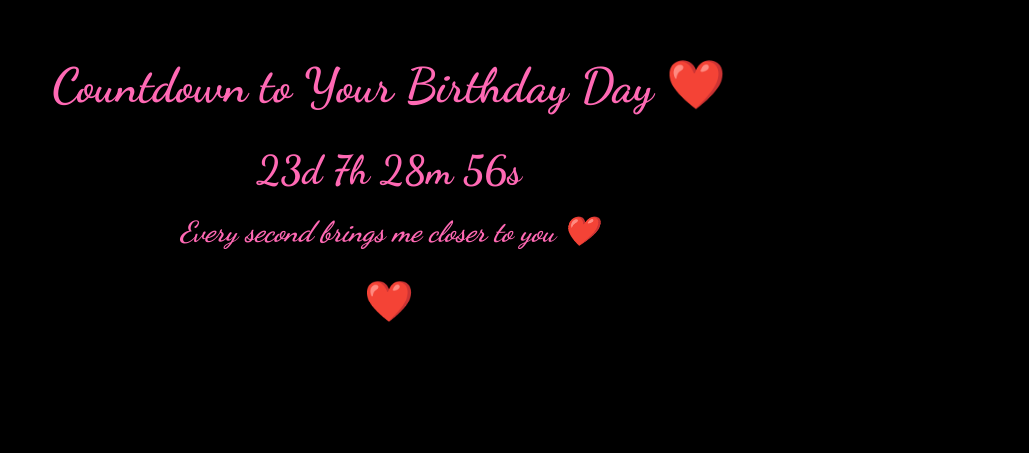
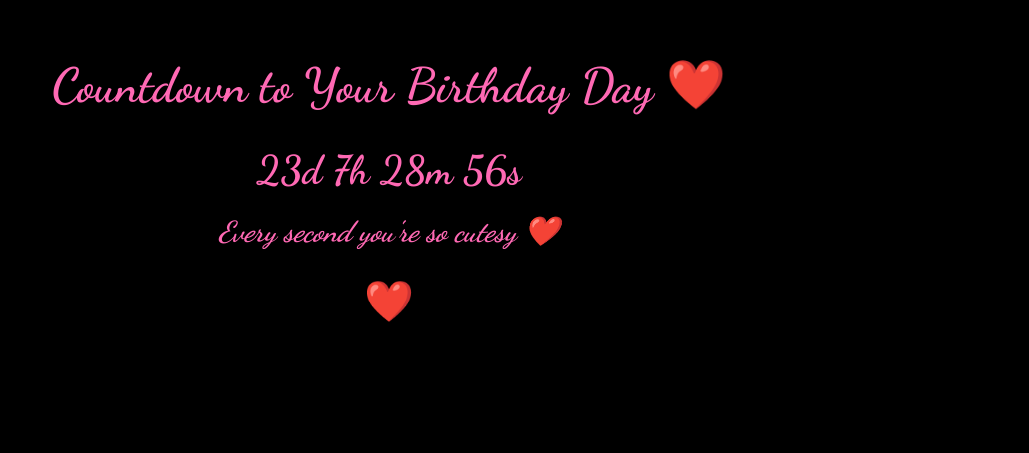
Before and after one commit to adithyanmd007/CountdowntoBirthday, a plain HTML site: page index.html in a window 1280 px wide. Shown: the part 222-675 px from the top of the page, without its empty margins (251-1280 px from the left). Drawn offline with Linux system fonts and the light colour scheme.

Commit message:
index.html

```diff
--- a/index.html
+++ b/index.html
@@ -94,7 +94,7 @@
 
                 if (timeLeft <= 0) {
                     document.getElementById("countdown").innerHTML = "It's time, my love! 🎉";
-                    document.getElementById("message").innerHTML = "Our special day is here! I love you ❤️";
+                    document.getElementById("message").innerHTML = "Your birthday is here! I love you ❤️";
                     showFireworks();
                     return;
                 }
@@ -114,10 +114,10 @@
 
         function changeMessage() {
             const messages = [
-                "Every second brings me closer to you ❤️",
-                "You are my greatest adventure 😘",
-                "Can't wait to celebrate our love! 💖",
-                "You make my world brighter ☀️",
+                "Every second you're so cutesy ❤️",
+                "Your singing is just mwahhhhh hehe 😘",
+                "Can't wait to celebrate you! 💖",
+                "You make my world brighter cuz you are my Sunshine☀️",
                 "I love you more than words can say! 💕"
             ];
             let index = 0;
```
